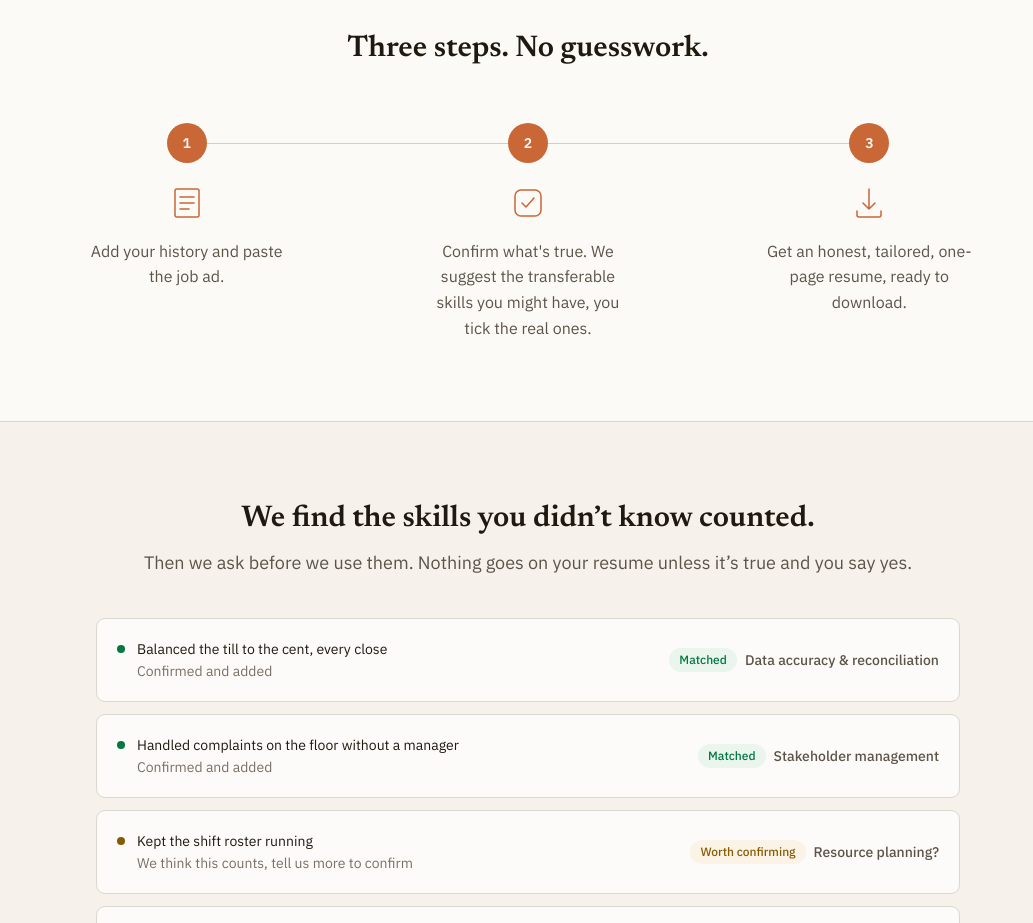
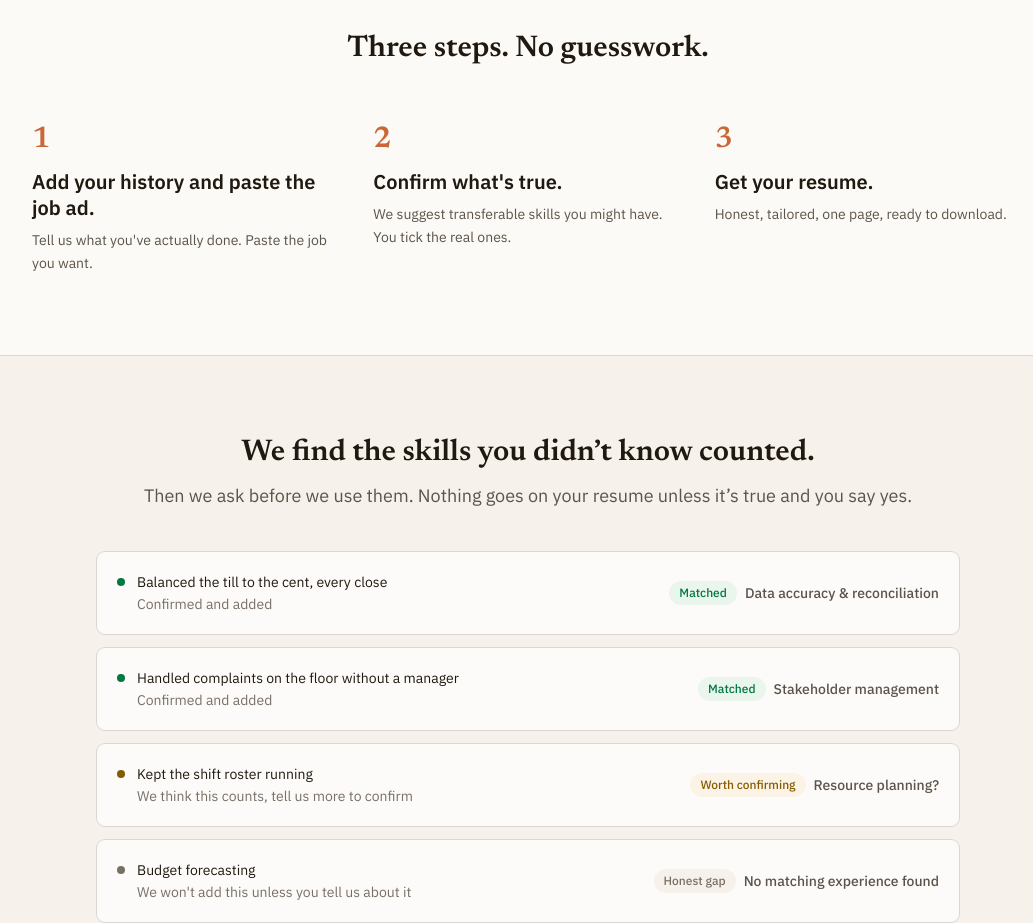
Before and after one commit to tiajulian/Applylab, a Next.js app: page / in a window 1280 px wide. Shown: the part 940-1863 px from the top of the page, without its empty margins (112-1145 px from the left). Built offline with nearby package versions, Linux system fonts and the light colour scheme.

Commit message:
Simplify how-it-works section per design handoff
Drops the vignette icons and animated connecting line for the
handoff's plainer numbered-list treatment.

```diff
--- a/components/marketing/HowItWorksSection.tsx
+++ b/components/marketing/HowItWorksSection.tsx
@@ -1,79 +1,42 @@
-"use client";
-
-import { motion, useReducedMotion } from "framer-motion";
 import { Reveal } from "@/components/ui/Reveal";
 import { StaggerList, StaggerItem } from "@/components/ui/StaggerList";
 import { Container } from "@/components/marketing/Container";
-import { EASE } from "@/lib/motion";
 
 const STEPS = [
   {
     label: "1",
     title: "Add your history and paste the job ad.",
-    icon: (
-      <svg viewBox="0 0 40 40" fill="none" aria-hidden="true" className="h-10 w-10">
-        <rect x="8" y="6" width="24" height="28" rx="2" stroke="currentColor" strokeWidth="1.5" />
-        <path d="M13 14h14M13 20h14M13 26h9" stroke="currentColor" strokeWidth="1.5" strokeLinecap="round" />
-      </svg>
-    ),
+    description: "Tell us what you've actually done. Paste the job you want.",
   },
   {
     label: "2",
-    title: "Confirm what's true. We suggest the transferable skills you might have, you tick the real ones.",
-    icon: (
-      <svg viewBox="0 0 40 40" fill="none" aria-hidden="true" className="h-10 w-10">
-        <rect x="7" y="7" width="26" height="26" rx="6" stroke="currentColor" strokeWidth="1.5" />
-        <path d="M14 20l4 4 8-9" stroke="currentColor" strokeWidth="1.5" strokeLinecap="round" strokeLinejoin="round" />
-      </svg>
-    ),
+    title: "Confirm what's true.",
+    description: "We suggest transferable skills you might have. You tick the real ones.",
   },
   {
     label: "3",
-    title: "Get an honest, tailored, one-page resume, ready to download.",
-    icon: (
-      <svg viewBox="0 0 40 40" fill="none" aria-hidden="true" className="h-10 w-10">
-        <path d="M20 6v20m0 0l-6-6m6 6l6-6" stroke="currentColor" strokeWidth="1.5" strokeLinecap="round" strokeLinejoin="round" />
-        <path d="M8 28v4a2 2 0 002 2h20a2 2 0 002-2v-4" stroke="currentColor" strokeWidth="1.5" strokeLinecap="round" />
-      </svg>
-    ),
+    title: "Get your resume.",
+    description: "Honest, tailored, one page, ready to download.",
   },
 ];
 
 export function HowItWorksSection() {
-  const reduceMotion = useReducedMotion();
-
   return (
-    <section id="how-it-works" className="py-20">
+    <section className="py-20">
       <Container size="5xl">
         <Reveal>
-          <h2 className="text-center font-display text-h2 text-ink">
-            Three steps. No guesswork.
-          </h2>
+          <h2 className="text-center font-display text-h2 text-ink">Three steps. No guesswork.</h2>
         </Reveal>
 
-        <div className="relative mt-14">
-          <motion.div
-            aria-hidden="true"
-            initial={reduceMotion ? undefined : { scaleX: 0 }}
-            whileInView={{ scaleX: 1 }}
-            viewport={{ once: true, margin: "-60px" }}
-            transition={{ duration: 0.6, ease: EASE }}
-            style={{ transformOrigin: "left" }}
-            className="absolute left-[16.5%] right-[16.5%] top-5 hidden h-px bg-border-strong sm:block"
-          />
-
-          <StaggerList className="grid gap-10 sm:grid-cols-3 sm:gap-8">
-            {STEPS.map((step) => (
-              <StaggerItem key={step.label} className="relative flex flex-col items-center text-center">
-                <div className="relative z-10 flex h-10 w-10 items-center justify-center rounded-pill bg-accent text-sm font-semibold text-on-accent">
-                  {step.label}
-                </div>
-                <div className="mt-5 text-accent">{step.icon}</div>
-                <p className="mt-4 max-w-[22ch] text-body text-ink-secondary">{step.title}</p>
-              </StaggerItem>
-            ))}
-          </StaggerList>
-        </div>
+        <StaggerList className="mt-14 grid gap-10 sm:grid-cols-3 sm:gap-8">
+          {STEPS.map((step) => (
+            <StaggerItem key={step.label} className="text-left">
+              <div className="font-display text-h2 text-accent">{step.label}</div>
+              <h3 className="mt-3 text-h3 font-semibold text-ink">{step.title}</h3>
+              <p className="mt-2 text-sm leading-relaxed text-ink-secondary">{step.description}</p>
+            </StaggerItem>
+          ))}
+        </StaggerList>
       </Container>
     </section>
   );
```
